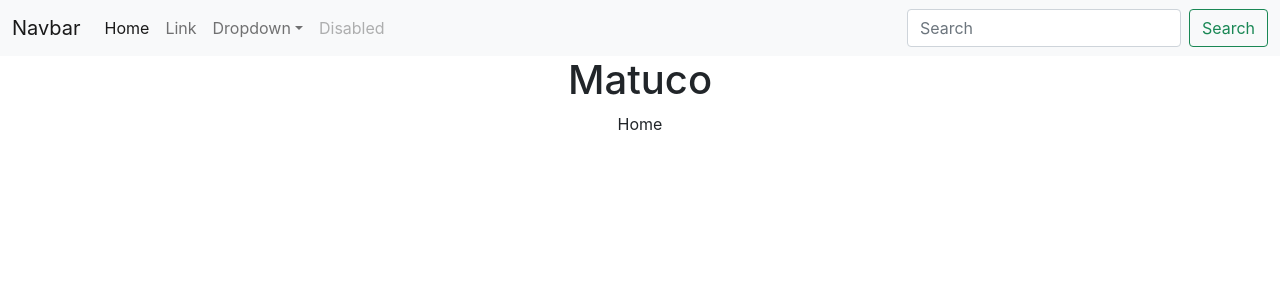
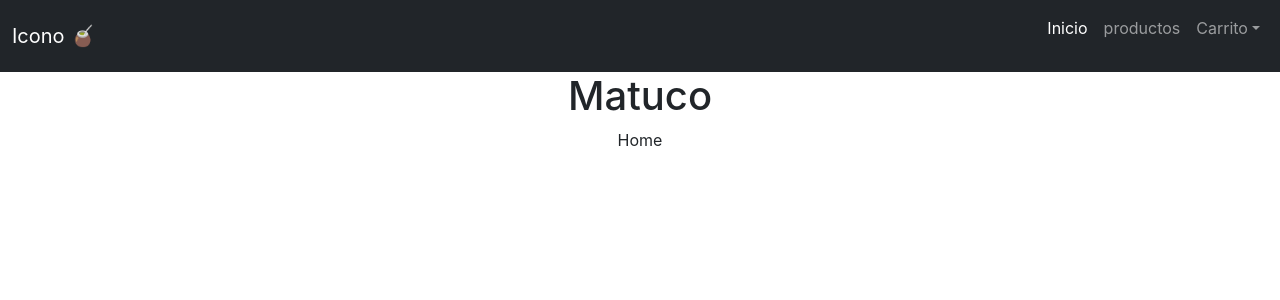
Before and after one commit to felidegasperi/Matuco, a React (Create React App) app in the folder matuco/: page / in a window 1280 px wide. Shown: the top 300 px of the page. Built offline with nearby package versions, Linux system fonts and the light colour scheme.

Commit message:
Added Navbar

```diff
--- a/matuco/src/components/navBar/NavBar.js
+++ b/matuco/src/components/navBar/NavBar.js
@@ -1,12 +1,16 @@
 import React from "react";
 
+import "./NavBar.css";
+
 const NavBar = () => {
+
+
   return (
     <>
-      <nav class="navbar navbar-expand-lg navbar-light bg-light">
+      <nav class="navbar navbar-expand-lg navbar-dark bg-dark">
         <div class="container-fluid">
           <a class="navbar-brand" href="#">
-            Navbar
+            Icono 🧉
           </a>
           <button
             class="navbar-toggler"
@@ -19,19 +23,23 @@ const NavBar = () => {
           >
             <span class="navbar-toggler-icon"></span>
           </button>
-          <div class="collapse navbar-collapse" id="navbarSupportedContent">
+          <div class="d-flex justify-content-center bd-highlight mb-3" id="navbarSupportedContent">
             <ul class="navbar-nav me-auto mb-2 mb-lg-0">
               <li class="nav-item">
                 <a class="nav-link active" aria-current="page" href="#">
-                  Home
+                  Inicio
                 </a>
               </li>
               <li class="nav-item">
-                <a class="nav-link" href="#">
-                  Link
+                <a class="nav-link " href="#">
+                  productos
                 </a>
               </li>
-              <li class="nav-item dropdown">
+              <li class="nav-item dropdown"
+                  id="navbarDropdown"
+                  role="button"
+                  data-bs-toggle="dropdown"
+                  aria-expanded="false">
                 <a
                   class="nav-link dropdown-toggle"
                   href="#"
@@ -40,48 +48,11 @@ const NavBar = () => {
                   data-bs-toggle="dropdown"
                   aria-expanded="false"
                 >
-                  Dropdown
-                </a>
-                <ul class="dropdown-menu" aria-labelledby="navbarDropdown">
-                  <li>
-                    <a class="dropdown-item" href="#">
-                      Action
-                    </a>
-                  </li>
-                  <li>
-                    <a class="dropdown-item" href="#">
-                      Another action
-                    </a>
-                  </li>
-                  <li>
-                    <a class="dropdown-item" href="#">
-                      Something else here
-                    </a>
-                  </li>
-                </ul>
-              </li>
-              <li class="nav-item">
-                <a
-                  class="nav-link disabled"
-                  href="#"
-                  tabindex="-1"
-                  aria-disabled="true"
-                >
-                  Disabled
+                  Carrito
                 </a>
               </li>
             </ul>
-            <form class="d-flex">
-              <input
-                class="form-control me-2"
-                type="search"
-                placeholder="Search"
-                aria-label="Search"
-              />
-              <button class="btn btn-outline-success" type="submit">
-                Search
-              </button>
-            </form>
+
           </div>
         </div>
       </nav>
```
Also changed, not shown: matuco/src/components/navBar/NavBar.css (added).
